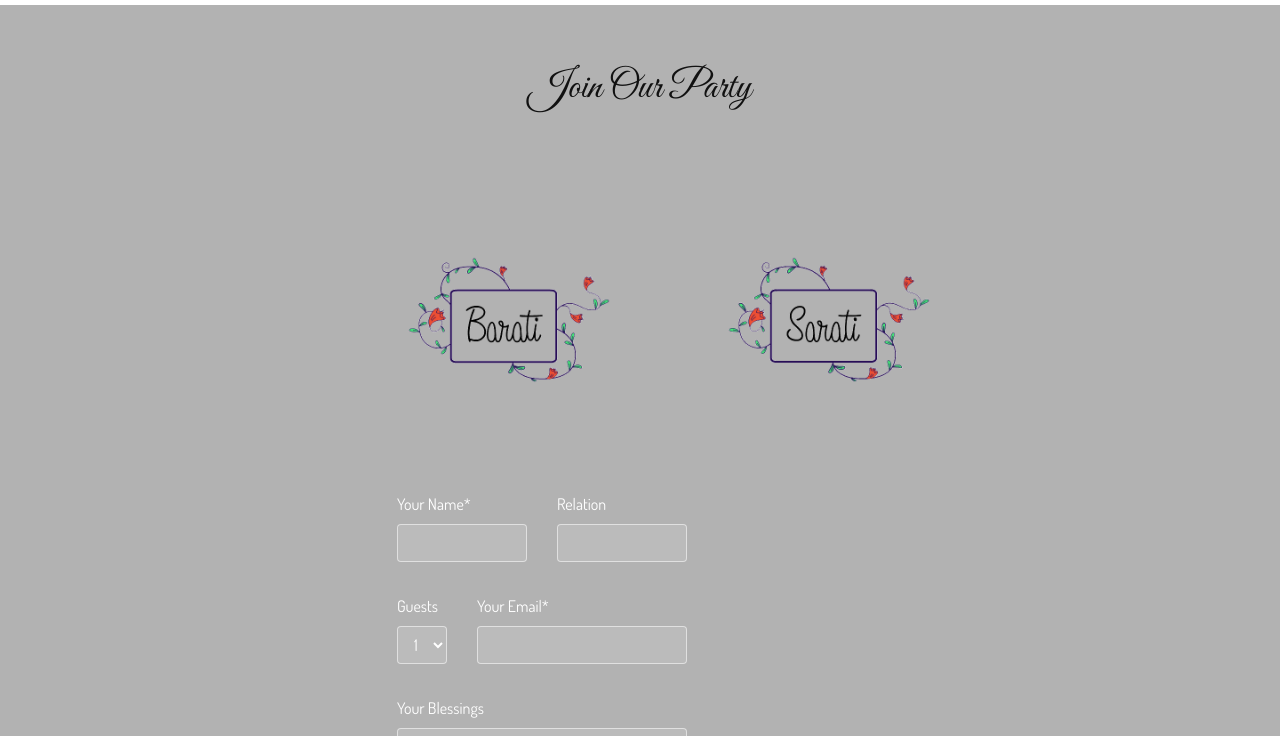
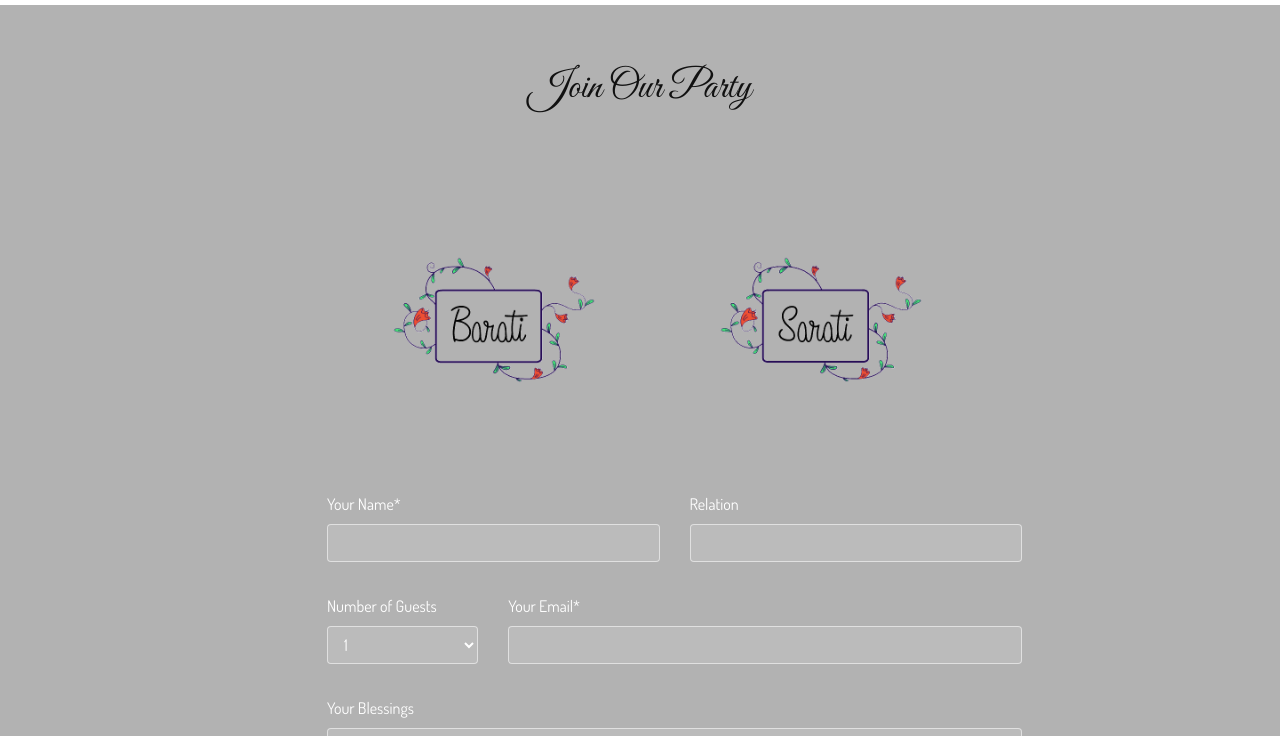
Before and after one commit to asutoshpadhy/asutosh.github.io, a plain HTML site: page index.html in a window 1280 px wide. Both pictures are taken after a click on the button 509 px from the left and 2089 px from the top of the page. Shown: the part 1753-2489 px from the top of the page. Drawn offline with nearby package versions, Linux system fonts and the light colour scheme; a web font is replaced by a local one.

Commit message:
Update index.html

```diff
--- a/index.html
+++ b/index.html
@@ -86,12 +86,12 @@
     <div class="col text-center" style="padding-top: -320px;">
       <h2 class="h1 ww-title " data-aos="zoom-in-down" data-aos-duration="1000" >Join Our Party</h2>
     </div>
-    <div class="row ww-rsvp-form" >
+    <!-- <div class="row ww-rsvp-form" >
       <div class="col-md-10">
         <div class="card-body">
           <div class="container">
-          <div class="row" style="margin-left: 40px !important;">
-              <div class="col-md-6">
+          <div class="row" style="margin-left: 35px !important;">
+              <div class="col-md-12">
                 <div class="form-group">
                  <button class="bubbly-button"></button>
                 </div>
@@ -162,6 +162,37 @@
                   <input class="form-control" id="name-input" type="text" name="name" required="required"/>
                 </div>
               </div>
+            </div>
+            </div>
+
+        </div>
+      </div>
+    </div> -->
+    <div class="row ww-rsvp-form" >
+      <div class="col-md-10">
+        <div class="card-body">
+          <div class="container">
+          <div class="row" style="padding-left: 40px !important;">
+              <div class="col-md-6 ">
+                <div class="form-group">
+                 <button class="bubbly-button"></button>
+                </div>
+              </div>
+              <div class="col-md-6 ">
+                <div class="form-group">
+                   <button class="bubbly-button1"></button>
+                </div>
+              </div>
+            </div>
+            </div>
+            <form id="form2" method="POST">
+            <div class="row">
+              <div class="col md-6 pb-3">
+                <div class="form-group">
+                  <label for="name-input">Your Name*</label>
+                  <input class="form-control" id="name-input" type="text" name="name" required="required"/>
+                </div>
+              </div>
               <div class="col-md-6 pb-3">
                 <div class="form-group">
                   <label for="email-input">Relation</label>
@@ -170,9 +201,9 @@
               </div>
             </div>
             <div class="row">
-              <div class="col-md-3 pb-3">
+              <div class="col md-3 pb-3">
                 <div class="form-group">
-                  <label for="guest-input"> Guests</label>
+                  <label for="guest-input">Number of Guests</label>
                   <select class="form-control" id="guest-input" name="guest">
                     <option value="1">1</option>
                     <option value="2">2</option>
@@ -208,10 +239,6 @@
               </div>
             </div>
           </form>
-              </div>
-            </div>
-            </div>
-
         </div>
       </div>
     </div>
```
